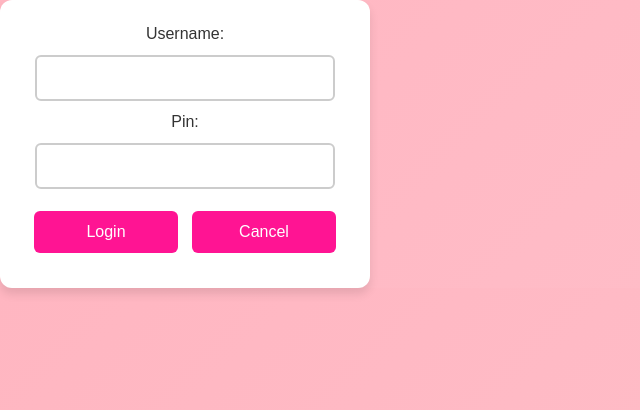
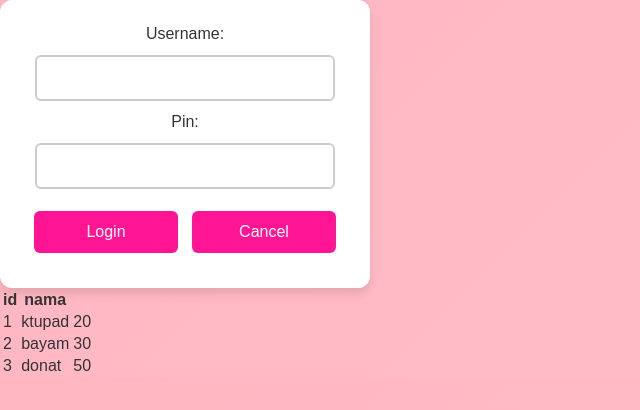
Before and after one commit to dinihusaini/dinihusaini, a plain HTML site: page tester10/index.html in a window 1280 px wide. Shown: the whole page, without its empty margins (0-640 px from the left). Drawn offline with Linux system fonts and the light colour scheme.

Commit message:
Update index.html

```diff
--- a/tester10/index.html
+++ b/tester10/index.html
@@ -8,6 +8,7 @@
 </head>
 <body>
     <div id="app"></div>
+    <div id="datatable"></div> <!-- Tempat untuk datatable -->
 
     <script>
         const pbo = {
@@ -75,6 +76,29 @@
                         </div>
                     `;
                 },
+
+                datatable: function (data) {
+                    const rows = data.data.map(row => `
+                        <tr>
+                            <td>${row.id}</td>
+                            <td>${row.nama}</td>
+                            <td>${row.isi}</td>
+                            <td><i class="${row.icon}"></i></td>
+                        </tr>
+                    `).join('');
+                    return `
+                        <table class="${data.css}">
+                            <thead>
+                                <tr>
+                                    ${data.fld.split(',').map(f => `<th>${f}</th>`).join('')}
+                                </tr>
+                            </thead>
+                            <tbody>
+                                ${rows}
+                            </tbody>
+                        </table>
+                    `;
+                }
             },
 
             // Controller untuk perlakuan terhadap view dan database
@@ -85,6 +109,24 @@
 
                     document.getElementById('login').addEventListener('click', this.signin);
                     document.getElementById('cancel').addEventListener('click', this.signout);
+
+                    // Tampilkan datatable
+                    const datatable = {
+                        id: 1,
+                        mod: "datatable",
+                        induk: "datatable",
+                        nama: "datatable",
+                        css: "row shadow",
+                        data: [
+                            { id: 1, nama: "ktupad", isi: 20, icon: "ktupad", url: "mod.js?mod/load" },
+                            { id: 2, nama: "bayam", isi: 30, icon: "bayam", url: "mod.js?mod/load" },
+                            { id: 3, nama: "donat", isi: 50, icon: "donat", url: "mod.js?mod/load" }
+                        ],
+                        rpp: 5,
+                        page: 1,
+                        fld: "id,nama"
+                    };
+                    document.getElementById('datatable').innerHTML = pbo.view.datatable(datatable);
                 },
 
                 signin: function () {
@@ -97,7 +139,7 @@
 
                     if (userFound) {
                         alert('Login berhasil!');
-                        pbo.controller.showCatalog(); // Show the catalog after successful login
+                        pbo.controller.showCatalog();
                     } else {
                         alert('Username atau Pin salah!');
                     }
@@ -137,7 +179,6 @@
 
                 checkout: function () {
                     alert('Proceeding to checkout...');
-                    // Here you can add logic for checkout
                 }
             },
         };
```
